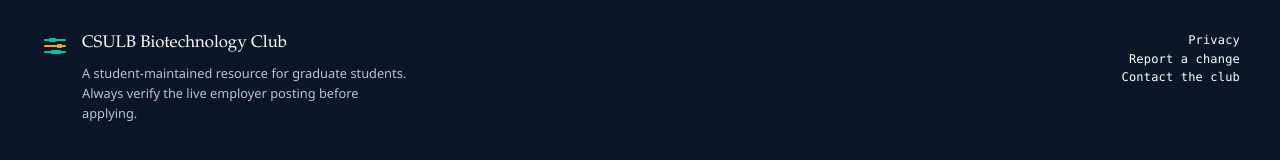
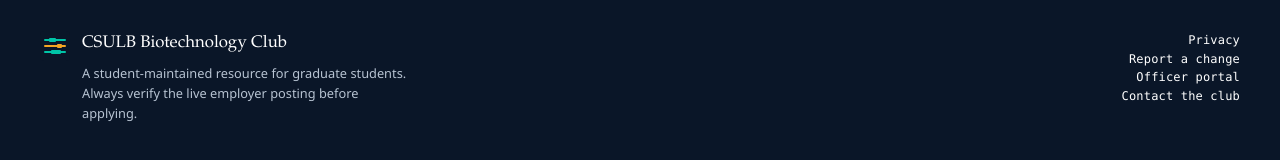
Before and after one commit to austinesparza/csulb-biotech-career-hub, a Next.js app: page /auth/forgot-password in a window 1280 px wide. Shown: the part 410-570 px from the top of the page. Built offline with nearby package versions, Linux system fonts and the light colour scheme.

Commit message:
Harden governed source testing: src/app/layout.tsx

```diff
--- a/src/app/layout.tsx
+++ b/src/app/layout.tsx
@@ -45,6 +45,7 @@ export default function RootLayout({ children }: { children: React.ReactNode })
             <div className="mono" style={{ textAlign: 'right' }}>
               <Link href="/privacy">Privacy</Link><br />
               <Link href="/submit">Report a change</Link><br />
+              <Link href="/admin">Officer portal</Link><br />
               <a href={mailto(CLUB_LINKS.emailSubjectReport)}>Contact the club</a>
             </div>
           </div>
```
